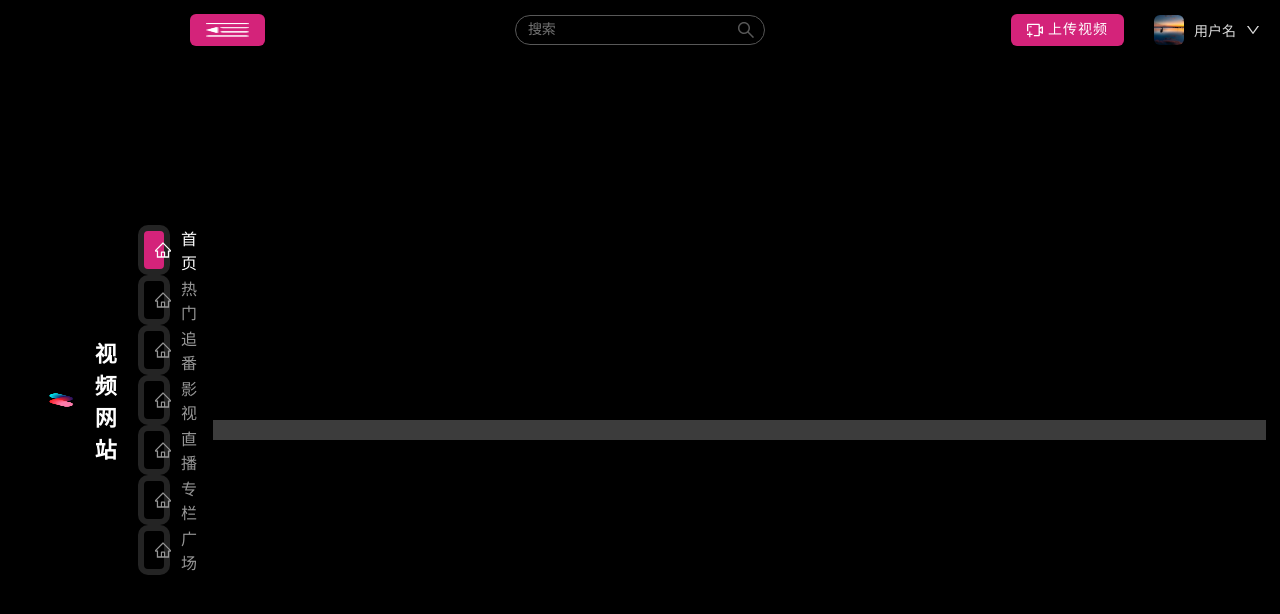
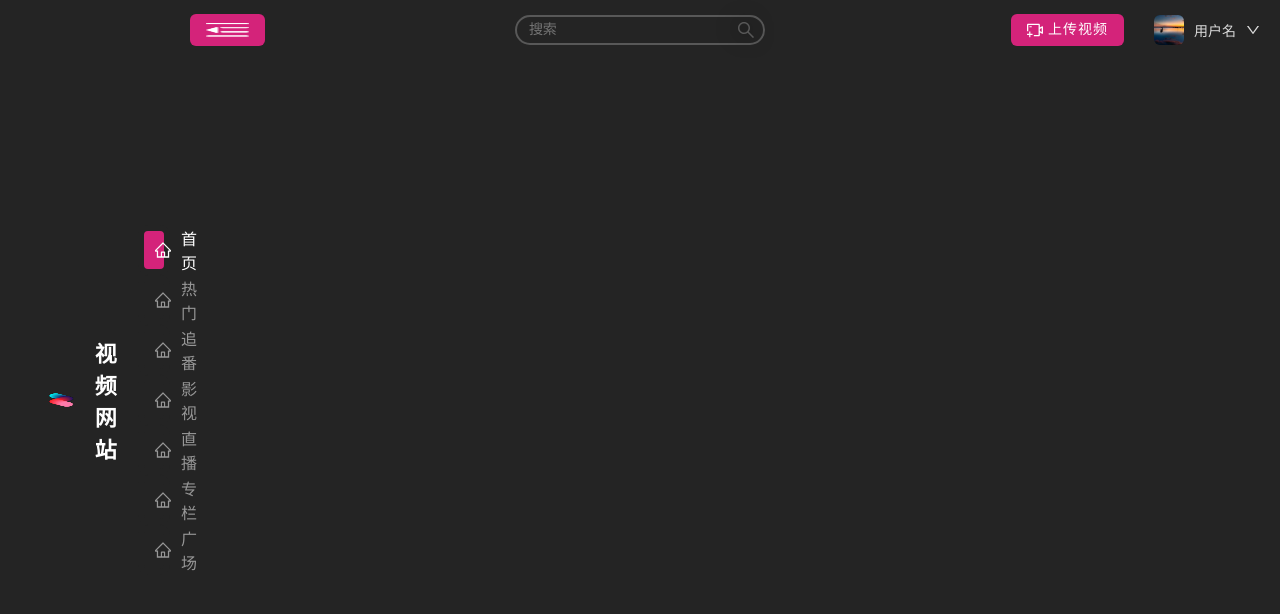
Before and after one commit to WillemHia/video-sharing-web, a React (Create React App) app: page /home in a window 1280 px wide. Shown: the top 614 px of the page. Built offline with nearby package versions, Linux system fonts and the light colour scheme; a web font is replaced by a local one.

Commit message:
feat: 提供主页框架

```diff
--- a/src/components/PCHeader/index.scoped.scss
+++ b/src/components/PCHeader/index.scoped.scss
@@ -38,13 +38,13 @@
             font-size: 14px;
             outline: none;
             background: transparent;
-            border: 1px solid #585858;
+            border: 2px solid #585858;
             color: #dadada;
             transition: all 0.3s ease-in-out;
         }
 
         input:focus {
-            border: 1px solid #979797;
+            border: 2px solid #979797;
         }
 
         &-icon {
--- /dev/null
+++ b/src/pages/Home/index.scoped.scss
@@ -0,0 +1,29 @@
+.container-pc {
+    width: 100%;
+    height: 100%;
+    display: flex;
+    gap: 20px;
+    padding: 10px 20px;
+
+    .video-list {
+        height: 100%;
+        display: flex;
+        flex-direction: column;
+        gap: 20px;
+        overflow-y: auto;
+        flex-grow: 1;
+        scrollbar-width: none;
+
+        .video-item {
+            width: 100%;
+            height: 100%;
+            flex-shrink: 0;
+            background-color: #3c3c3c;
+            border-radius: 10px;
+        }
+    }
+
+    .video-choose {
+        width: 60px;
+    }
+}
--- a/src/pages/Home/index.tsx
+++ b/src/pages/Home/index.tsx
@@ -1,18 +1,17 @@
 import React, { FC } from "react";
-import { useAppSelector, useAppDispatch } from "@/stores/hooks";
-import { increment, decrement, selectCount, incrementAsync, incrementByAmount, incrementIfOdd } from "@/stores/counterSlice";
+import "./index.scoped.scss";
 
 const Home: FC = () => {
-    const count = useAppSelector(selectCount);
-    const dispatch = useAppDispatch();
+
     return (
-        <div>
-            {/* <div>{count}</div>
-            <button onClick={() => dispatch(increment())}>+</button>
-            <button onClick={() => dispatch(decrement())}>-</button>
-            <button onClick={() => dispatch(incrementAsync(2))}>async +</button>
-            <button onClick={() => dispatch(incrementByAmount(3))}>+ 3</button>
-            <button onClick={() => dispatch(incrementIfOdd())}>+ if odd</button> */}
+        <div className="container-pc">
+            <div className="video-list">
+                <div className="video-item"></div>
+                <div className="video-item"></div>
+                <div className="video-item"></div>
+                <div className="video-item"></div>
+            </div>
+            <div className="video-choose"></div>
         </div>
     );
 };
--- a/src/pages/Layout/index.scoped.scss
+++ b/src/pages/Layout/index.scoped.scss
@@ -3,6 +3,7 @@
     width: 100%;
     height: 100%;
     position: relative;
+    background-color: #242424;
 
     .pc-header {
         width: 100%;
@@ -10,17 +11,17 @@
         position: absolute;
         top: 0;
         left: 0;
-        background-color: #242424;
+        // background-color: #242424;
     }
 
     .navigate {
         height: 100%;
-        background-color: #242424;
+        // background-color: #242424;
         transition: all 0.3s 0.2s ease-in-out;
     }
 
     .layout {
-        background-color: #3c3c3c;
+        // background-color: #3c3c3c;
         margin-top: 60px;
         flex-grow: 1;
         padding: 10px;
```
